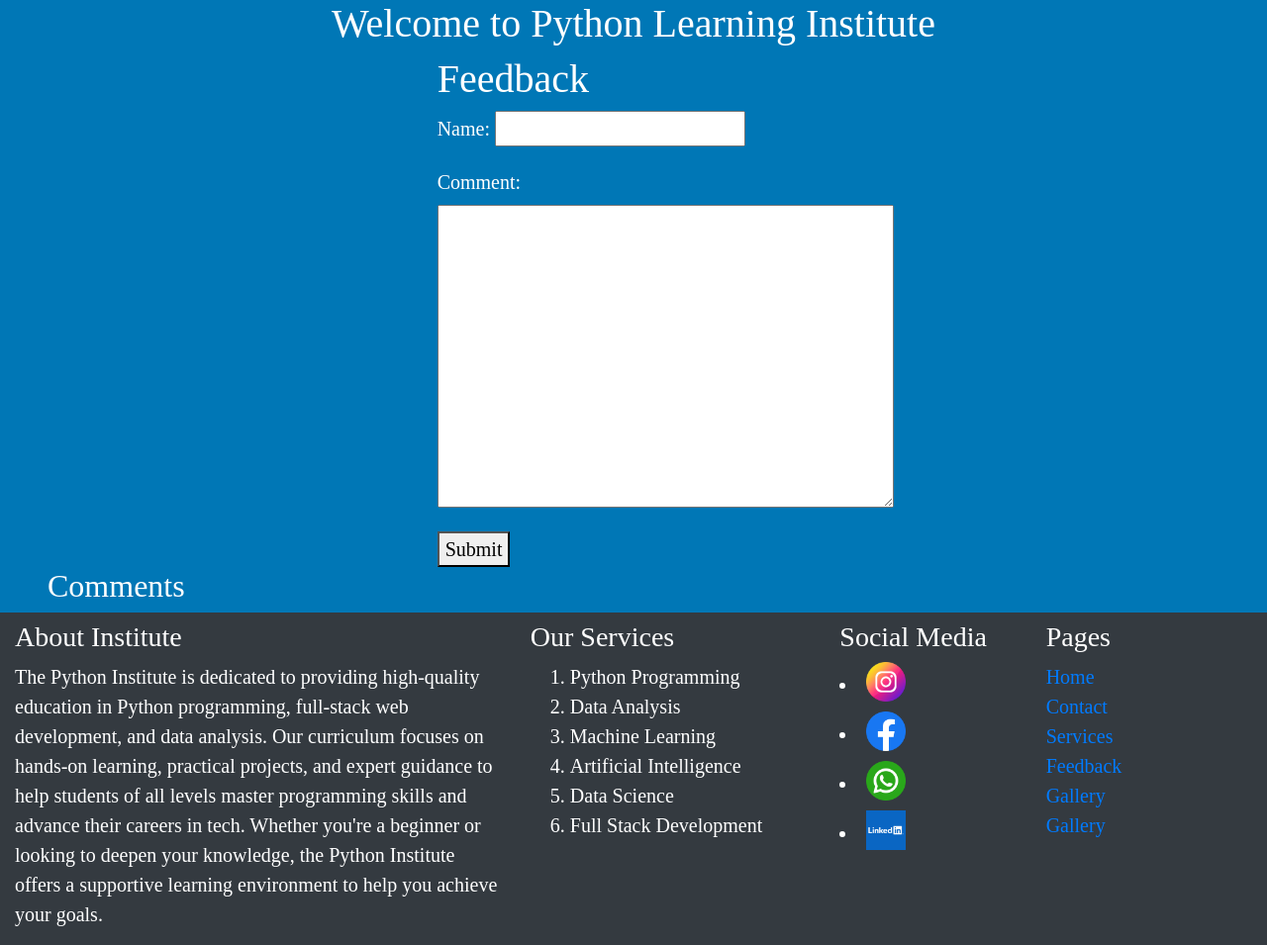
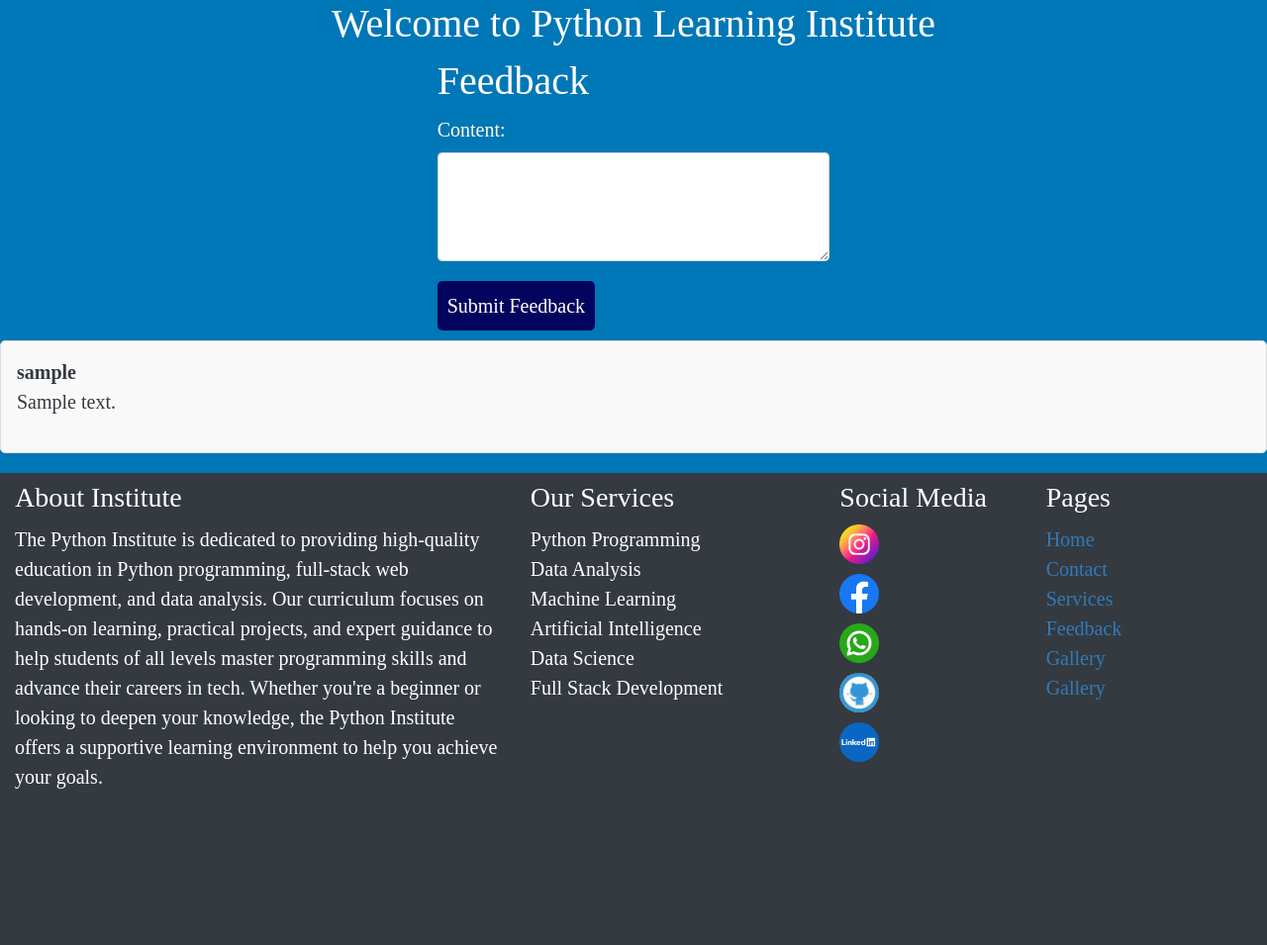
Before and after one commit to madhavareddyrb/instituteproject, a Django app: page /feedback in a window 1280 px wide. Shown: the part 62-1017 px from the top of the page at 99% size. After the commit the page ends 859 px from the top, so only its background shows below. Run offline with Django 5.2, Linux system fonts and the light colour scheme; a user stored in the database is signed in; tables that the repository leaves empty hold one stand-in row (values such as "Sample post").

Commit message:
complted

```diff
--- a/projectapp/forms.py
+++ b/projectapp/forms.py
@@ -1,6 +1,6 @@
 from django import forms
 from .models import contact
-from .models import Comment
+from .models import Feedback
 from django.contrib.auth.models import User
 from django.contrib.auth.forms import UserCreationForm
 
@@ -12,19 +12,22 @@
 
 
 
-class CommentForm(forms.ModelForm):
+class FeedbackForm(forms.ModelForm):
     class Meta:
-        model = Comment
-        fields = ('name', 'comment')
+        model = Feedback
+        fields = ['content']
+        widgets = {
+            'content': forms.Textarea(attrs={'class': 'form-control', 'rows': 4}),
+        }
 
-""" class RegistraionForm(UserCreationForm):
+class RegistraionForm(UserCreationForm):
    email = forms.EmailField(required=True)
 
    class Meta:
       model = User
-      fields = ['username',"email",'password','password2'] """
+      fields = ['username',"email",'password','password2']
 
-class RegistraionForm(UserCreationForm):
+""" class RegistraionForm(UserCreationForm):
     email = forms.EmailField(required=True, widget=forms.EmailInput(attrs={
         'placeholder': 'Email',
         'class': 'form-control'
@@ -44,4 +47,4 @@
 
     class Meta:
         model = User
-        fields = ['username', 'email', 'password1', 'password2']
+        fields = ['username', 'email', 'password1', 'password2'] """
--- a/projectapp/models.py
+++ b/projectapp/models.py
@@ -1,5 +1,6 @@
 from django.db import models
 from django.shortcuts import render
+from django.contrib.auth.models import User
 
 # Create your models here.
 class contact(models.Model):
@@ -12,10 +13,13 @@
 
 
 
-class Comment(models.Model):
-    name = models.CharField(max_length=100)
-    comment = models.TextField()
+class Feedback(models.Model):
+    user = models.ForeignKey(User, on_delete=models.CASCADE)
+    content = models.TextField()
     created_at = models.DateTimeField(auto_now_add=True)
+
+    def __str__(self):
+       return f"{self.user.username}- {self.content[:20]}"
 
 class CourseDetails(models.Model):
   course_name = models.CharField(max_length=100)
--- a/projectapp/views.py
+++ b/projectapp/views.py
@@ -1,9 +1,7 @@
 from django.shortcuts import render, redirect
 #forms import ContactForm
-#from .forms import CommentForm
-#from .models import Comment
 #from .models import CourseDetails
-from .forms import RegistraionForm
+from .forms import RegistraionForm, FeedbackForm
 from .models import *
 from .forms import *
 from django.contrib import admin
@@ -22,10 +20,10 @@
   courses = CourseDetails.objects.all()
   return render(request,'services.html' ,{'courses':courses})
 
-@login_required
+""" @login_required
 def feedback(request):
   return render(request,'feedback.html')
-
+ """
 def contact(request):
   return render(request, 'contact.html')
 
@@ -46,46 +44,36 @@
 def contact_success(request):
   return render(request, 'contact_success.html')
 
-
+@login_required
 def feedback(request):
     if request.method == 'POST':
-        form = CommentForm(request.POST)
+        form = FeedbackForm(request.POST)
         if form.is_valid():
-            form.save()
+            form.instance.user = request.user
+            feedback = form.save(commit=False)
+            feedback.save()
             return redirect('feedback')
     else:
-        form = CommentForm()
+        form = FeedbackForm()
 
-    comments = Comment.objects.all()
-    return render(request, 'feedback.html', {'form': form, 'comments': comments})
+    feedbacks = Feedback.objects.all()
+    return render(request, 'feedback.html', {'form': form, 'feedbacks': feedbacks})
 
 
-""" def register_view(request):
+def register_view(request):
    if request.method == "POST":
     form = RegistraionForm(request.POST)
     if form.is_valid():
       user = form.save()
       login(request,user)
-      return render("request, 'register.html")
+      return render("request, 'registraion_success.html")
     else:
-      return render(request, "register.html", {"form":form})
+      return render(request, "registraion_success.html", {"form":form})
    else:
     form = RegistraionForm()
-   return render(request, "register.html", {"form":form}) """
+   return render(request, "register.html", {"form":form})
 
 
-def register_view(request):
-  if request.method == "POST":
-    form = RegistraionForm(request.POST)
-    if form.is_valid():
-      user = form.save()
-      login(request, user)
-      return render(request, "registraion_success.html")
-    else:
-      return render(request, "register.html", {"form": form})
-  else:
-    form = RegistraionForm()
-    return render(request, "register.html", {"form": form})
 def registraion_success(request):
   return render(request, 'registraion_success.html')
 
--- a/static/style.css
+++ b/static/style.css
@@ -1,7 +1,75 @@
-body{
+
+* {
+  box-sizing: border-box;
+  margin: 0;
+  padding: 0;
+}
+
+body {
+  font-family: Arial, sans-serif;
   background-color: #0077b6;
   color:#fff;
   font-family: serif;
   box-sizing: border-box;
   font-size: 20px;
 }
+
+.container {
+  max-width: 1200px;
+  margin: 0 auto;
+  padding: 20px;
+}
+
+/* Responsive Breakpoints */
+
+@media (max-width: 1200px) {
+  .container {
+    max-width: 90%;
+  }
+}
+
+@media (max-width: 768px) {
+  .container {
+    max-width: 80%;
+    padding: 10px;
+  }
+  body {
+    font-size: 16px;
+  }
+}
+
+@media (max-width: 480px) {
+  .container {
+    max-width: 100%;
+    padding: 5px;
+  }
+  body {
+    font-size: 14px;
+  }
+}
+
+/* Common Elements */
+
+h1, h2, h3, h4, h5, h6 {
+  color: #fff;
+  margin-bottom: 10px;
+}
+
+p {
+  margin-bottom: 20px;
+}
+
+a {
+  text-decoration: none;
+  color: #337ab7;
+}
+
+a:hover {
+  color: #23527c;
+}
+
+img {
+  max-width: 100%;
+  height: auto;
+  margin: 0 auto;
+}
--- a/templates/base.html
+++ b/templates/base.html
@@ -18,23 +18,32 @@
   {% endblock %}
 
   <style>
+    footer{
+      margin-top:20px;
+      margin-bottom:0;
+
+    }
     footer img{
       width:40px;
       height:40px;
       margin-bottom: 10px;
+
+
+    }
+    footer li{
+      align-items:center;
+      justify-content:center;
+      list-style:none;
     }
   </style>
 
-  <footer style="position:relative;
-  z-index: 1;
-  bottom:0;
-  " class="bg-dark text-white mt-6">
-    <div class="container row col-md-12">
+  <footer  class="bg-dark text-white">
+    <div class="container-fluid row col-md-12">
       <div class="col-md-5">
         <h3 class="mt-2">About Institute</h3>
         <p>The Python Institute is dedicated to providing high-quality education in Python programming, full-stack web development, and data analysis. Our curriculum focuses on hands-on learning, practical projects, and expert guidance to help students of all levels master programming skills and advance their careers in tech. Whether you're a beginner or looking to deepen your knowledge, the Python Institute offers a supportive learning environment to help you achieve your goals.</p>
       </div>
-      <div class="col-md-3">
+      <div class="col-md-3 m-0">
         <h3 class="mt-2">Our Services</h3>
         <ol>
           <li>Python Programming</li>
@@ -48,7 +57,7 @@
 
         </ol>
       </div>
-      <div class="col-md-2">
+      <div class="col-md-2 ">
         <h3 class="mt-2">Social Media</h3>
         <li>
 
@@ -66,8 +75,11 @@
 
         </li>
         <li>
+          <a href="https://github.com/madhavareddyrb/instituteproject"> <img style='border-radius:20px' src="{% static '../static/images/github.jpg' %}" alt="github"></a>
+        </li>
+        <li>
 
-          <a href="https://www.linkedin.com/in/madhavareddyrb/"><img  src="{% static '../static/images/linkedin-big-logo.png' %}" alt="linkedin"></a>
+          <a href="https://www.linkedin.com/in/madhavareddyrb/"><img style='border-radius:20px' src="{% static '../static/images/linkedin-big-logo.png' %}" alt="linkedin"></a>
         </li>
 
 
--- a/templates/feedback.html
+++ b/templates/feedback.html
@@ -1,28 +1,47 @@
 {% extends 'base.html' %}
-
 {% block nth%}
 {% load static %}
 <link rel="stylesheet" href="{% static '../static/style.css' %}">
 <style>
+.feedback-list {
+    display: flex;
+    flex-direction: column;
+    gap: 1rem;
+}
+
+.feedback-item {
+    background-color: #f9f9f9;
+    border: 1px solid #ddd;
+    padding: 1rem;
+    border-radius: 5px;
+}
+button{
+    padding:10px;
+    border-radius:5px;
+    border:none;
+    margin-bottom: 10px;
+    background:#03045e;
+    color:#fff;
+}
 </style>
-
 <div class="container-fluid offset-4 col-md-4">
     <h1>Feedback</h1>
-
-    <form method="post">
+    <form action="{% url 'feedback' %}" method="post">
         {% csrf_token %}
         {{ form.as_p }}
-        <button type="submit">Submit</button>
+        <button  type="submit">Submit Feedback</button>
     </form>
-
 </div>
 
-<h2 class="ml-5">Comments</h2>
-<div class="container-fluid row col-md-12">
+{% for feedback in feedbacks %}
+<div class="feedback-list">
+    <div class="feedback-item text-dark">
+        <strong> {{ feedback.user.username }} </strong>
+            <p>{{feedback.content}}</p>
+        </div>
+        {% empty %}
+        <p>No Feedback Yet. Be the first to share your experience</p>
 
-
+        {% endfor %}
 </div>
-
-
-
 {% endblock %}
--- a/templates/login.html
+++ b/templates/login.html
@@ -25,10 +25,11 @@
     }
     button{
       border:none;
-      padding:5p;
+      padding:5px;
       border-radius:5px;
       cursor: pointer;
       margin-bottom:10px;
+      margin-right: 10px;
     }
     button[type='submit']{
       background: #48cae4;
--- a/templates/registraion_success.html
+++ b/templates/registraion_success.html
@@ -9,9 +9,9 @@
   {% include "cdnlines.html" %}
 </head>
 <body>
-  <div class="container-fluid ofset-4 col-md-4">
-    <h3>Thanks for Creating Account</h3>
-    <a href="{% url 'login' %}">Please Login here</a>
+  <div class="container-fluid ofset-4 col-md-4 justify-content-center align-content-center">
+    <h3 class="text-dark">Thanks for Creating Account</h3>
+    <a class="bg-light" href="{% url 'login' %}">Please Login here</a>
   </div>
 </body>
 </html>
```
Also changed, not shown: templates/index.html (deleted, +0 -11 lines), templates/register.html (+21 -51 lines), templates/services.html (+6 -1 lines), projectapp/migrations/0004_feedback_delete_comment.py (added), static/images/github.jpg (added), static/images/onoff.jpg (added).
